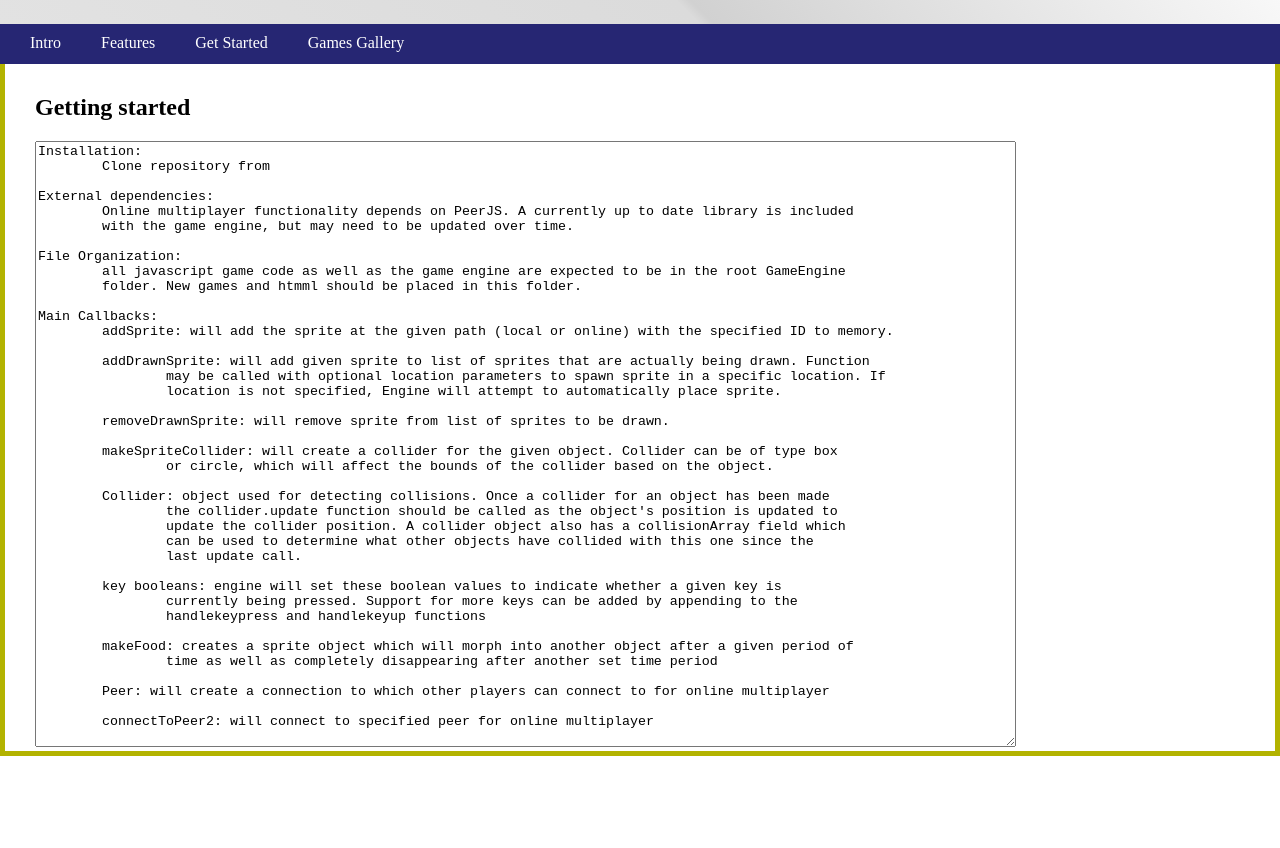
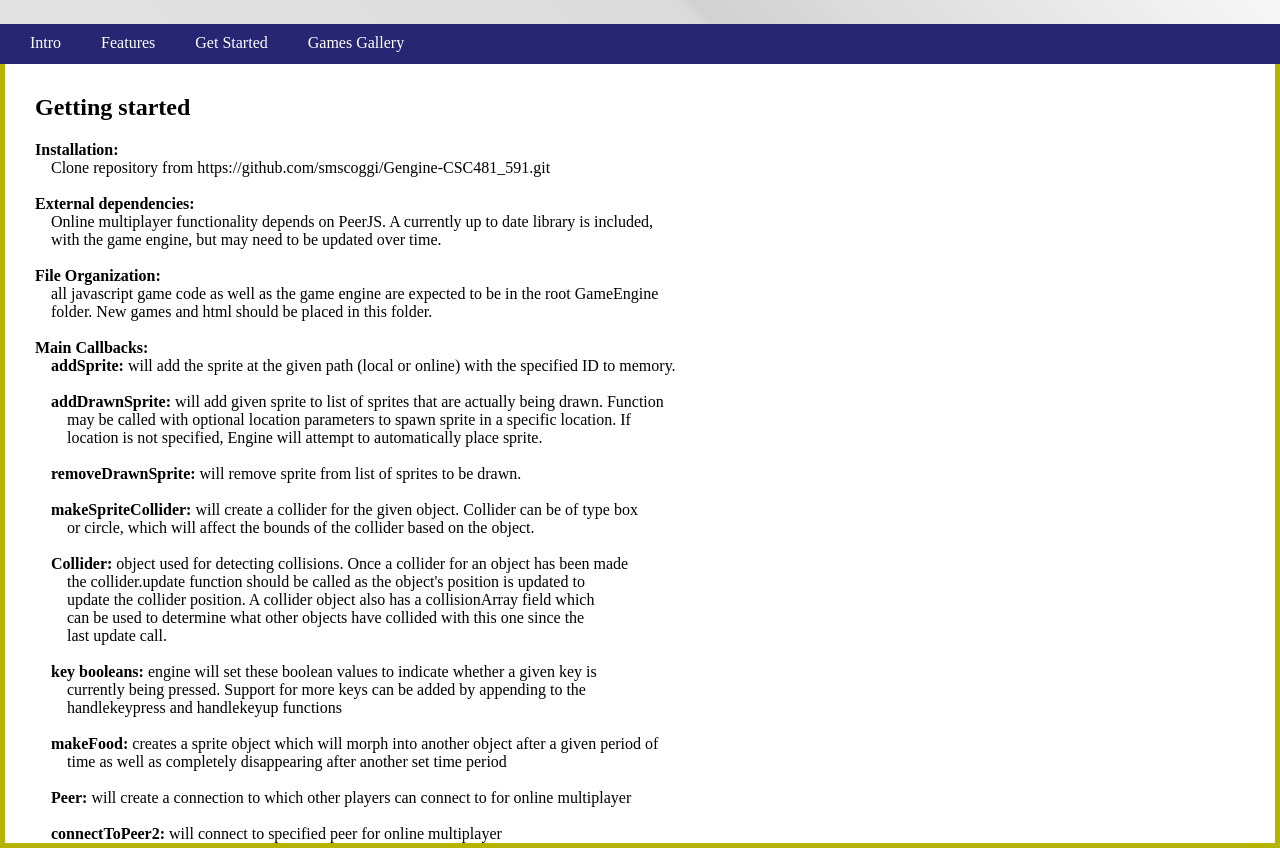
Before and after one commit to smscoggi/Gengine-CSC481_591, a plain HTML site: page GameEngine/getStarted.html in a window 1280 px wide. Shown: the part 66-914 px from the top of the page. Before the commit the page ends 822 px from the top, so only its background shows below. Drawn offline with Linux system fonts and the light colour scheme.

Commit message:
formatting

```diff
--- a/GameEngine/getStarted.html
+++ b/GameEngine/getStarted.html
@@ -100,48 +100,46 @@ div.pageContent{
 <div class="pageContent">
 <h2>Getting started</h2>
 <div>
-<textarea rows="40" cols="120" readonly>
-Installation:
-	Clone repository from
+<b>Installation:</b><br/>
+	 &emsp;Clone repository from https://github.com/smscoggi/Gengine-CSC481_591.git<br/><br/>
 
-External dependencies:
-	Online multiplayer functionality depends on PeerJS. A currently up to date library is included
-	with the game engine, but may need to be updated over time.
+<b>External dependencies:</b><br/>
+	&emsp;Online multiplayer functionality depends on PeerJS. A currently up to date library is included,<br/>
+	&emsp;with the game engine, but may need to be updated over time.<br/><br/>
 
-File Organization:
-	all javascript game code as well as the game engine are expected to be in the root GameEngine
-	folder. New games and htmml should be placed in this folder.
+<b>File Organization:</b><br/>
+	&emsp;all javascript game code as well as the game engine are expected to be in the root GameEngine<br/>
+	&emsp;folder. New games and html should be placed in this folder.<br/><br/>
 
-Main Callbacks:
-	addSprite: will add the sprite at the given path (local or online) with the specified ID to memory.
+<b>Main Callbacks:</b><br/>
+	&emsp;<b>addSprite:</b> will add the sprite at the given path (local or online) with the specified ID to memory.<br/><br/>
 
-	addDrawnSprite: will add given sprite to list of sprites that are actually being drawn. Function
-		may be called with optional location parameters to spawn sprite in a specific location. If
-		location is not specified, Engine will attempt to automatically place sprite.
+	&emsp;<b>addDrawnSprite:</b> will add given sprite to list of sprites that are actually being drawn. Function<br/>
+		&emsp;&emsp;may be called with optional location parameters to spawn sprite in a specific location. If <br/>
+		&emsp;&emsp;location is not specified, Engine will attempt to automatically place sprite.<br/><br/>
 
-	removeDrawnSprite: will remove sprite from list of sprites to be drawn.
+	&emsp;<b>removeDrawnSprite:</b> will remove sprite from list of sprites to be drawn.<br/><br/>
 
-	makeSpriteCollider: will create a collider for the given object. Collider can be of type box
-		or circle, which will affect the bounds of the collider based on the object.
+	&emsp;<b>makeSpriteCollider:</b> will create a collider for the given object. Collider can be of type box<br/>
+		&emsp;&emsp;or circle, which will affect the bounds of the collider based on the object.<br/><br/>
 
-	Collider: object used for detecting collisions. Once a collider for an object has been made
-		the collider.update function should be called as the object's position is updated to
-		update the collider position. A collider object also has a collisionArray field which
-		can be used to determine what other objects have collided with this one since the
-		last update call.
+	&emsp;<b>Collider:</b> object used for detecting collisions. Once a collider for an object has been made<br/>
+		&emsp;&emsp;the collider.update function should be called as the object's position is updated to <br/>
+		&emsp;&emsp;update the collider position. A collider object also has a collisionArray field which<br/>
+		&emsp;&emsp;can be used to determine what other objects have collided with this one since the<br/>
+		&emsp;&emsp;last update call.<br/><br/>
 
-	key booleans: engine will set these boolean values to indicate whether a given key is
-		currently being pressed. Support for more keys can be added by appending to the
-		handlekeypress and handlekeyup functions
+	&emsp;<b>key booleans:</b> engine will set these boolean values to indicate whether a given key is <br/>
+		&emsp;&emsp;currently being pressed. Support for more keys can be added by appending to the<br/>
+		&emsp;&emsp;handlekeypress and handlekeyup functions<br/><br/>
 
-	makeFood: creates a sprite object which will morph into another object after a given period of
-		time as well as completely disappearing after another set time period
+	&emsp;<b>makeFood:</b> creates a sprite object which will morph into another object after a given period of<br/>
+		&emsp;&emsp;time as well as completely disappearing after another set time period<br/><br/>
 
-	Peer: will create a connection to which other players can connect to for online multiplayer
+	&emsp;<b>Peer:</b> will create a connection to which other players can connect to for online multiplayer<br/><br/>
 
-	connectToPeer2: will connect to specified peer for online multiplayer
+	&emsp;<b>connectToPeer2:</b> will connect to specified peer for online multiplayer<br/>
 
-</textarea>
 </div>
 </div>
 
```
